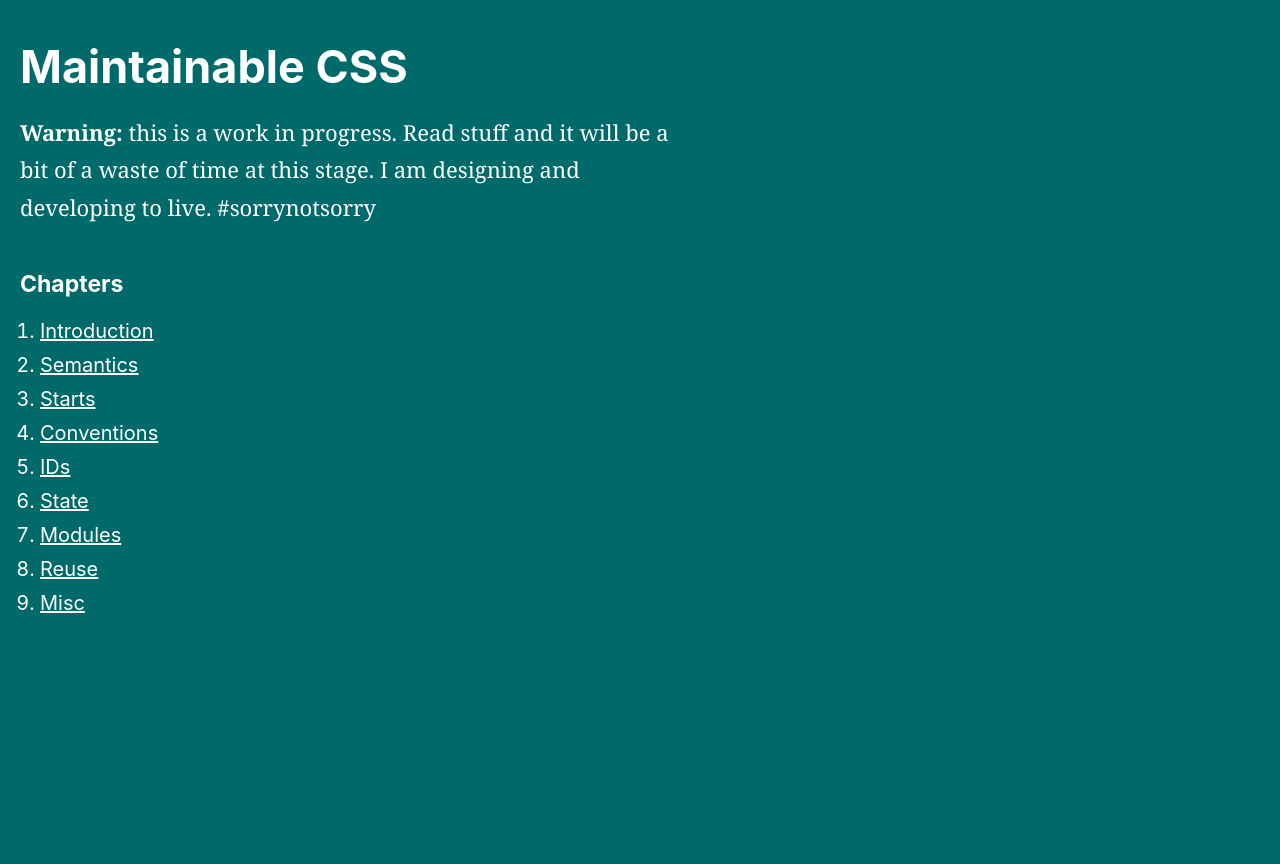
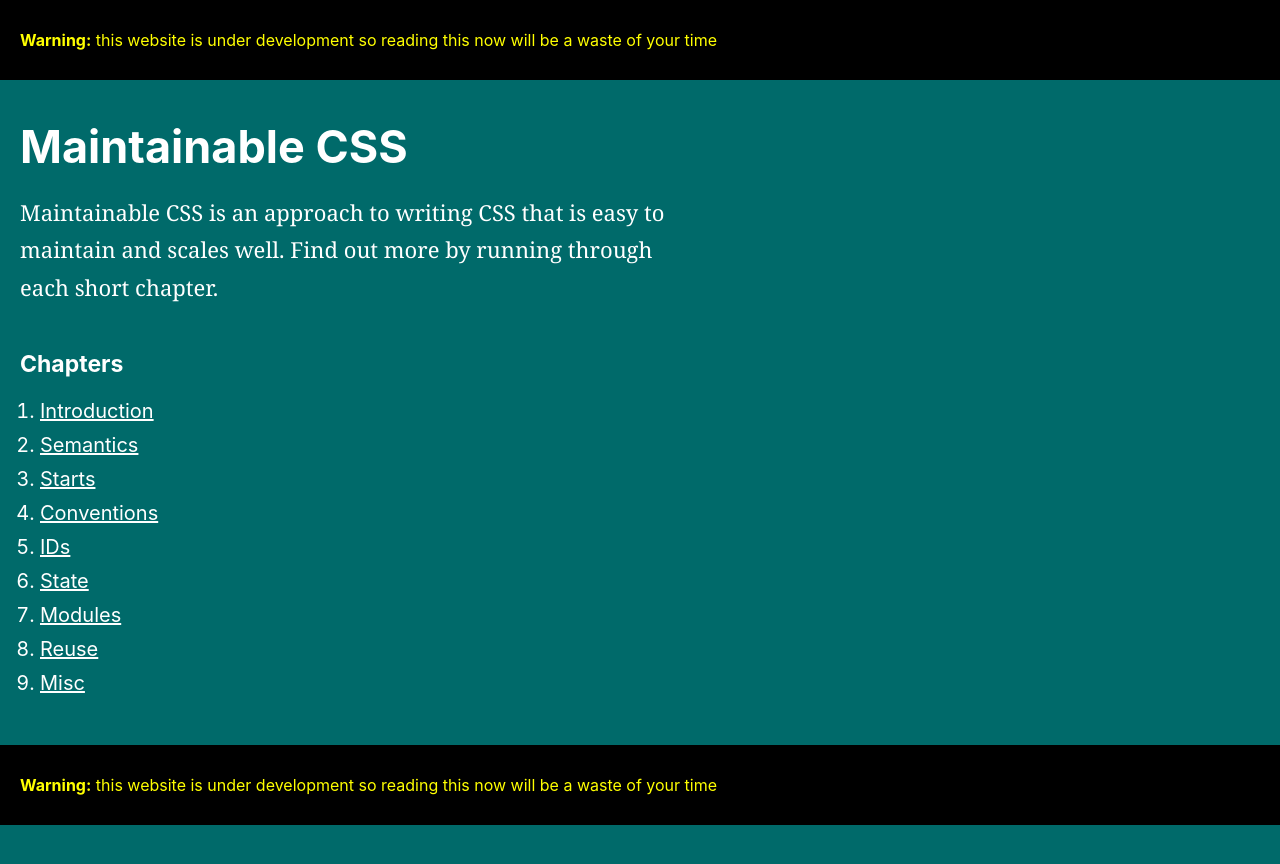
Before and after one commit to adamsilver/maintainablecss.com-jekyll, a Jekyll site: the page built from index.md, in a window 1280 px wide. Shown: the top 864 px of the page. Built offline with Jekyll 4.4.1, drawn with Linux system fonts in a browser that asks for light colours.

Commit message:
Added warning

```diff
--- /dev/null
+++ b/_includes/warning.html
@@ -0,0 +1,3 @@
+<div class="warning">
+	<p><strong>Warning:</strong> this website is under development so reading this now will be a waste of your time</p>
+</div>
--- a/_layouts/chapter.html
+++ b/_layouts/chapter.html
@@ -5,13 +5,13 @@
 	    {% include head.html %}
 	</head>
 	<body>
+		{% include warning.html %}
         {% include chapterNavigation.html %}
-        <div class="m-content">
+        <div class="content">
 			<h1>{{page.title }}</h1>
            	{{ content }}
         </div>
         {% include chapterNavigation.html %}
-
-
+		{% include warning.html %}
 	</body>
 </html>
--- a/_layouts/default.html
+++ b/_layouts/default.html
@@ -5,8 +5,10 @@
         {% include head.html %}
 	</head>
 	<body>
-		<div class="m-content">
+        {% include warning.html %}
+		<div class="content">
 			{{ content }}
 		</div>
+        {% include warning.html %}
 	</body>
 </html>
--- a/assets/css/main.css
+++ b/assets/css/main.css
@@ -34,13 +34,13 @@ a:active {
 * Content
 **********************************************************/
 
-.m-content {
+.content {
 	max-width: 700px;
 	padding-top: 30px;
 	padding-top: 40px;
 }
 
-.m-content h1 {
+.content h1 {
 	margin: 0 20px 20px;
 	font-size: 3em;
 	line-height: 1.2em;
@@ -48,12 +48,12 @@ a:active {
 }
 
 @media(min-width: 600px) {
-	.m-content h1 {
+	.content h1 {
 		font-size: 4.5em;
 	}
 }
 
-.m-content h2 {
+.content h2 {
 	margin: 0 20px 10px;
 	font-size: 2em;
 	line-height: 1.2em;
@@ -61,13 +61,13 @@ a:active {
 }
 
 @media(min-width: 600px) {
-	.m-content h2 {
+	.content h2 {
 		font-size: 2.3em;
 		margin-bottom: 15px;
 	}
 }
 
-.m-content h3 {
+.content h3 {
 	margin: 0 20px 10px;
 	font-size: 1.7em;
 	line-height: 1.2em;
@@ -75,13 +75,13 @@ a:active {
 }
 
 @media(min-width: 600px) {
-	.m-content h3 {
+	.content h3 {
 		font-size: 2em;
 		margin-bottom: 15px;
 	}
 }
 
-.m-content p {
+.content p {
 	margin: 0 20px 30px;
 	font-size: 1.8em;
 	line-height: 1.7em;
@@ -90,53 +90,53 @@ a:active {
 }
 
 @media(min-width: 600px) {
-	.m-content p {
+	.content p {
 		font-size: 2.2em;
 		margin-bottom: 45px;
 	}
 }
 
-.m-content ol,
-.m-content ul {
+.content ol,
+.content ul {
 	margin: 0 20px 35px 40px;
 }
 
 @media(min-width: 600px) {
-	.m-content ol,
-	.m-content ul {
+	.content ol,
+	.content ul {
 		margin-bottom: 45px;
 	}
 }
 
-.m-content ol li,
-.m-content ul li {
+.content ol li,
+.content ul li {
 	font-size: 1.6em;
 	line-height: 1.7em;
 	color: #fff;
 }
 
 @media(min-width: 600px) {
-	.m-content ol li,
-	.m-content ul li {
+	.content ol li,
+	.content ul li {
 		font-size: 2em;
 	}
 }
 
-.m-content blockquote {
+.content blockquote {
 	margin: 0 30px 35px;
 	font-style: italic;
 }
 
-.m-content blockquote cite {
+.content blockquote cite {
 	font-weight: bold;
 }
 
-.m-content p code {
+.content p code {
 	background: #222;
 	font-size: 1.3em;
 }
 
-.m-content pre {
+.content pre {
 	font-family: Monaco,'Courier New','Courier',monospace;
 	font-size: 1.9em;
 	background-color: #222;
@@ -150,7 +150,7 @@ a:active {
 }
 
 @media(min-width: 600px) {
-	.m-content pre {
+	.content pre {
 		font-size: 2.6em;
 		margin-bottom: 45px;
 	}
@@ -170,3 +170,14 @@ a:active {
 		font-size: 2em;
 	}
 }
+
+/**********************************************************
+* Warning
+**********************************************************/
+
+.warning {
+	padding: 30px 20px;
+	font-size: 1.6em;
+	background-color: #000;
+	color: yellow;
+}
--- a/index.md
+++ b/index.md
@@ -5,7 +5,7 @@ id: home
 
 # Maintainable CSS
 
-**Warning:** this is a work in progress. Read stuff and it will be a bit of a waste of time at this stage. I am designing and developing to live. #sorrynotsorry
+Maintainable CSS is an approach to writing CSS that is easy to maintain and scales well. Find out more by running through each short chapter.
 
 ## Chapters
 
```
